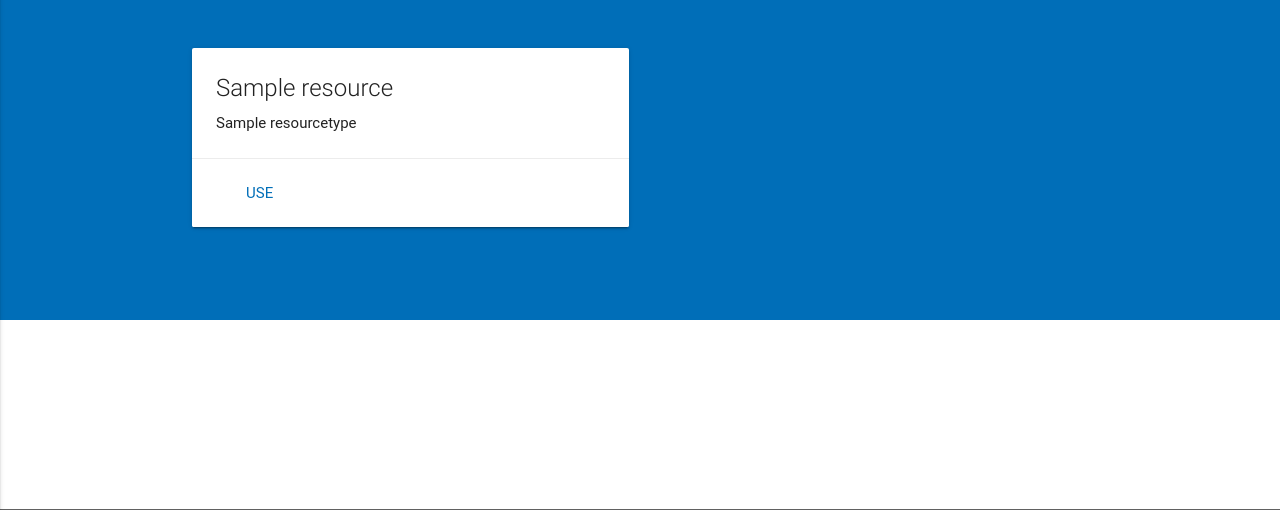
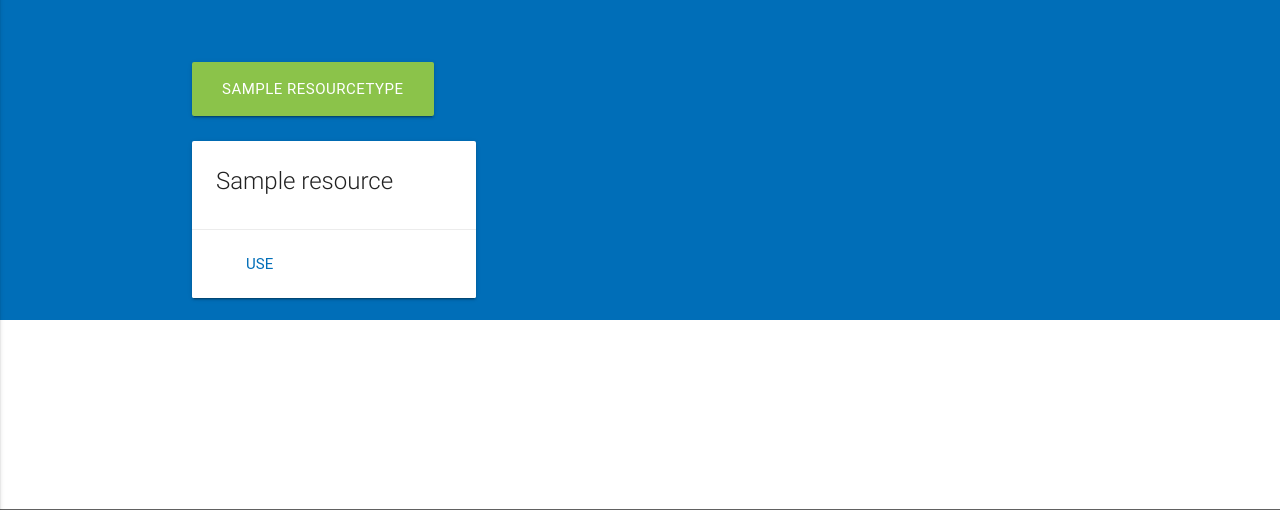
Before and after one commit to bfritscher/fablab-admin, a Django app: page / in a window 1280 px wide. Shown: the part 64-574 px from the top of the page. Run offline with Django 3.2, Linux system fonts and the light colour scheme; tables that the repository leaves empty hold one stand-in row (values such as "Sample post"); parts of the project's set-up code (start-up, migrations or seed data) failed here and were passed over; some libraries are stand-ins or nearby versions; some web fonts are replaced.

Commit message:
nicer layout and add images to resources

```diff
--- a/fablabadmin/base/models.py
+++ b/fablabadmin/base/models.py
@@ -6,6 +6,7 @@
 from django.utils.translation import ugettext_lazy as _
 from django.db.models.signals import post_save
 from django.dispatch import receiver
+from filer.fields.image import FilerImageField
 from redactor.fields import RedactorField
 from filer.fields.file import FilerFileField
 import datetime
@@ -142,6 +143,7 @@
     price = models.FloatField(verbose_name=_("usage price"), blank=True, null=True)
     price_unit = models.CharField(verbose_name=_("price unit"), max_length=10, blank=False, default="")
     description = RedactorField(verbose_name=_("description"), blank=True, null=False)
+    image = FilerImageField(verbose_name=_("image"), blank=True, null=True)
 
     class Meta:
         verbose_name = _("resource")
--- a/fablabadmin/base/static/css/main.css
+++ b/fablabadmin/base/static/css/main.css
@@ -74,3 +74,10 @@
 .error {
     color: #F44336;
 }
+
+.resource-thumb {
+    position: absolute;
+    top: 0;
+    right: 15px;
+    height: 150px;
+}
--- a/fablabadmin/base/templates/base/index.html
+++ b/fablabadmin/base/templates/base/index.html
@@ -1,14 +1,19 @@
 {% extends "base/layout.html" %}
 {% load i18n %}
 {% block content %}
-      <div class="row">
 
-    {% for r in resources%}
-        <div class="col s12 m6">
+{% regroup resources by type as resources_list %}
+    {% for type in resources_list %}
+        <h3 class="btn-large light-green">{{ type.grouper }}</h3>
+        <div class="row">
+         {% for r in type.list  %}
+        <div class="col s12 m4">
             <div class="card">
-                <div class="card-content">
+                                <div class="card-content">
                     <span class="card-title">{{ r.name }}</span>
-                    <p>{{ r.type.name }}</p>
+                </div>
+                <div class="card-image">
+                    <a href="{% url 'fablabadmin.base.views.resource' slug=r.slug %}"><img src="{{ r.image.url }}"></a>
                 </div>
                 <div class="card-action">
                    <a class="blue-text btn-flat waves-effect waves-blue" href="{% url 'fablabadmin.base.views.resource' slug=r.slug %}">
@@ -17,6 +22,8 @@
                 </div>
             </div>
         </div>
+         {%  endfor %}
+        </div>
     {%  endfor %}
       </div>
 {% endblock %}
```
Also changed, not shown: fablabadmin/base/templates/base/resource_usage.html (+9 -1 lines), fablabadmin/base/migrations/0006_resource_image.py (added).
